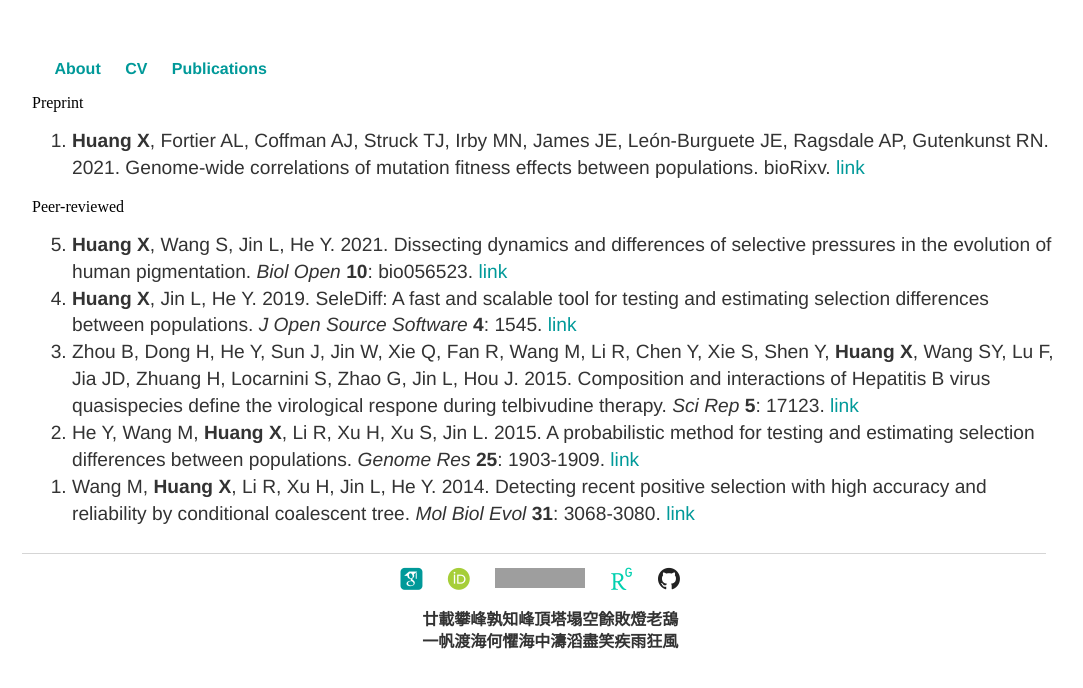
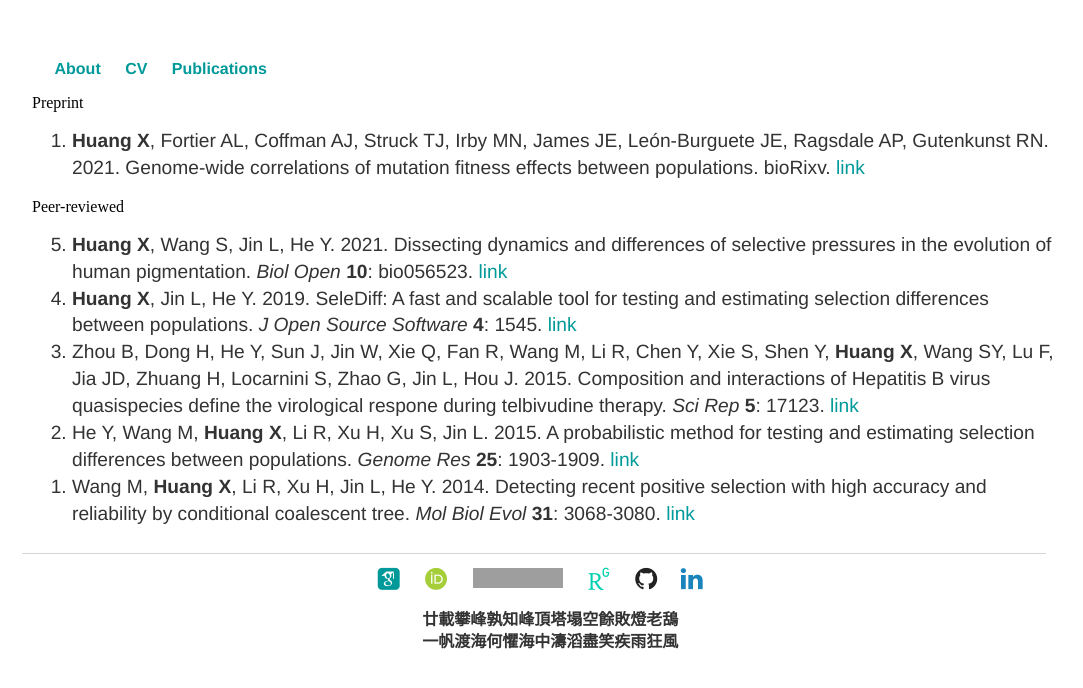
Before and after one commit to xin-huang/xin-huang.github.io, a Jekyll site: the page built from publications/index.html, in a window 1280 px wide. Shown: the top 688 px of the page, without its empty margins (106-1189 px from the left). Built offline with Jekyll 4.4.1, drawn with Linux system fonts in a browser that asks for light colours; some web fonts are replaced; comment, search, counter and statistics services are not loaded; grey boxes are pictures that could not be loaded.

Commit message:
20210211 Update

```diff
--- a/_layouts/default.html
+++ b/_layouts/default.html
@@ -56,10 +56,10 @@
 	           <li><a href="https://github.com/{{ site.github_username }}">
                    <i class="fa fa-color fa-github fa-2x" aria-hidden=true></i></a></li>
             {% endif %}
-            <!-- {% if site.linkedin_username %}
+            {% if site.linkedin_username %}
                 <li><a href="https://www.linkedin.com/in/{{ site.linkedin_username }}">
                     <i class="fa fa-color fa-linkedin fa-2x" aria-hidden=true></i></a></li>
-            {% endif %} -->
+            {% endif %}
             <!-- <p class="poem">殘聲憑燭捻韶光，半掩孤幃懸錦囊。<br>滿樹凋零無寄處，獨吟蕭索倦癡狂。</p> -->
             <!-- <p class="poem">談風月，評聖愚，撫劍笑公輸。<br>巧奪班門明夜火，鋒海照寒軀。</p> -->
             <!-- <p class="poem">鏽劍何在？盛名何來？ <br>全作腐骨鑄屍骸，千年難成盡無奈。<br>寧拋冠，望興嘆，百感傷懷，廢字成哀。</p> -->
```
